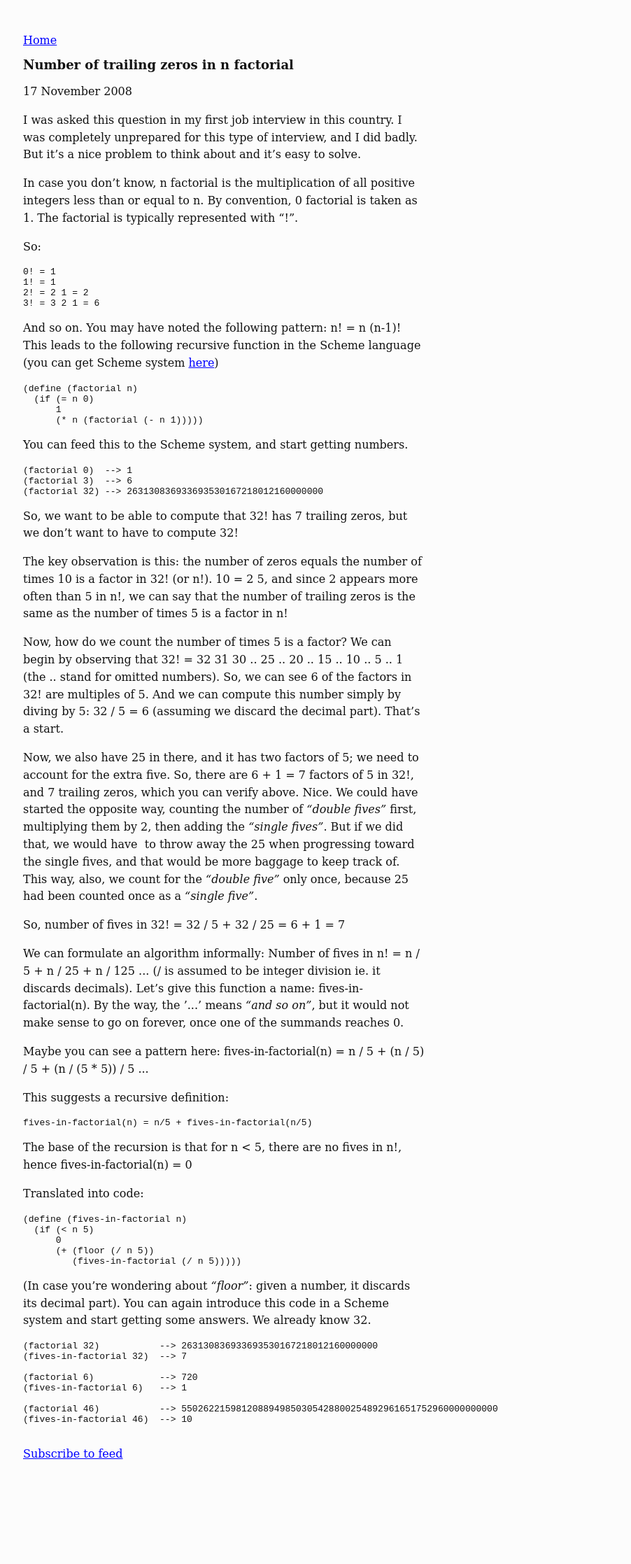
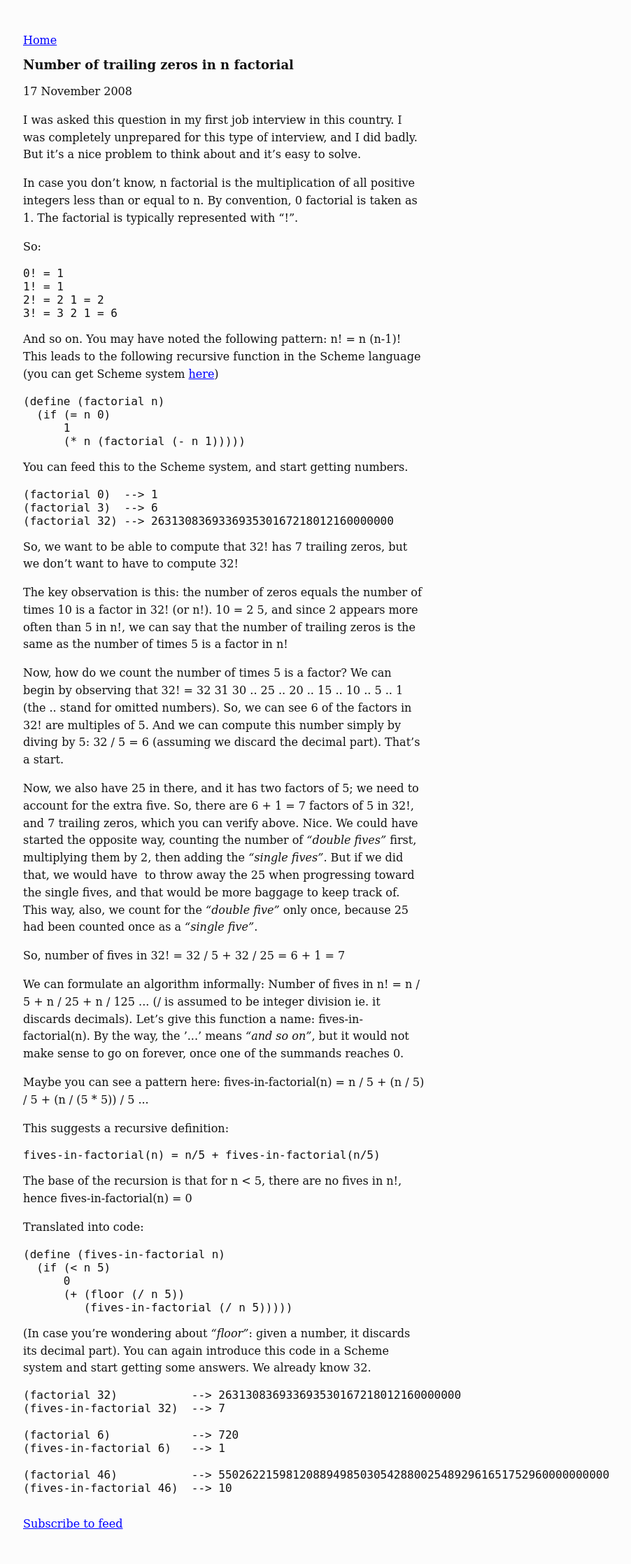
Before and after one commit to jsilvela/jsilvela.github.io, a Jekyll site: the page built from _posts/2008-11-17-number-of-trailing-zeros-in-n-factorial.html, in a window 1280 px wide. Shown: the whole page at 70% size, without its empty margins (319-1221 px from the left). Built offline with Jekyll 4.4.1, drawn with Linux system fonts in a browser that asks for light colours; before the commit the page ends 2135 px from its top, so only the background shows below that.

Commit message:
Bigger monospace stack2

```diff
--- a/css/basic.css
+++ b/css/basic.css
@@ -50,7 +50,7 @@ em, q {
 	font-style: italic;
 }
 
-tt, code {
+pre, tt, code {
 	font-family: "Bitstream Vera Sans Mono", "DejaVu Sans Mono", Menlo, monospace;
 }
 
```
